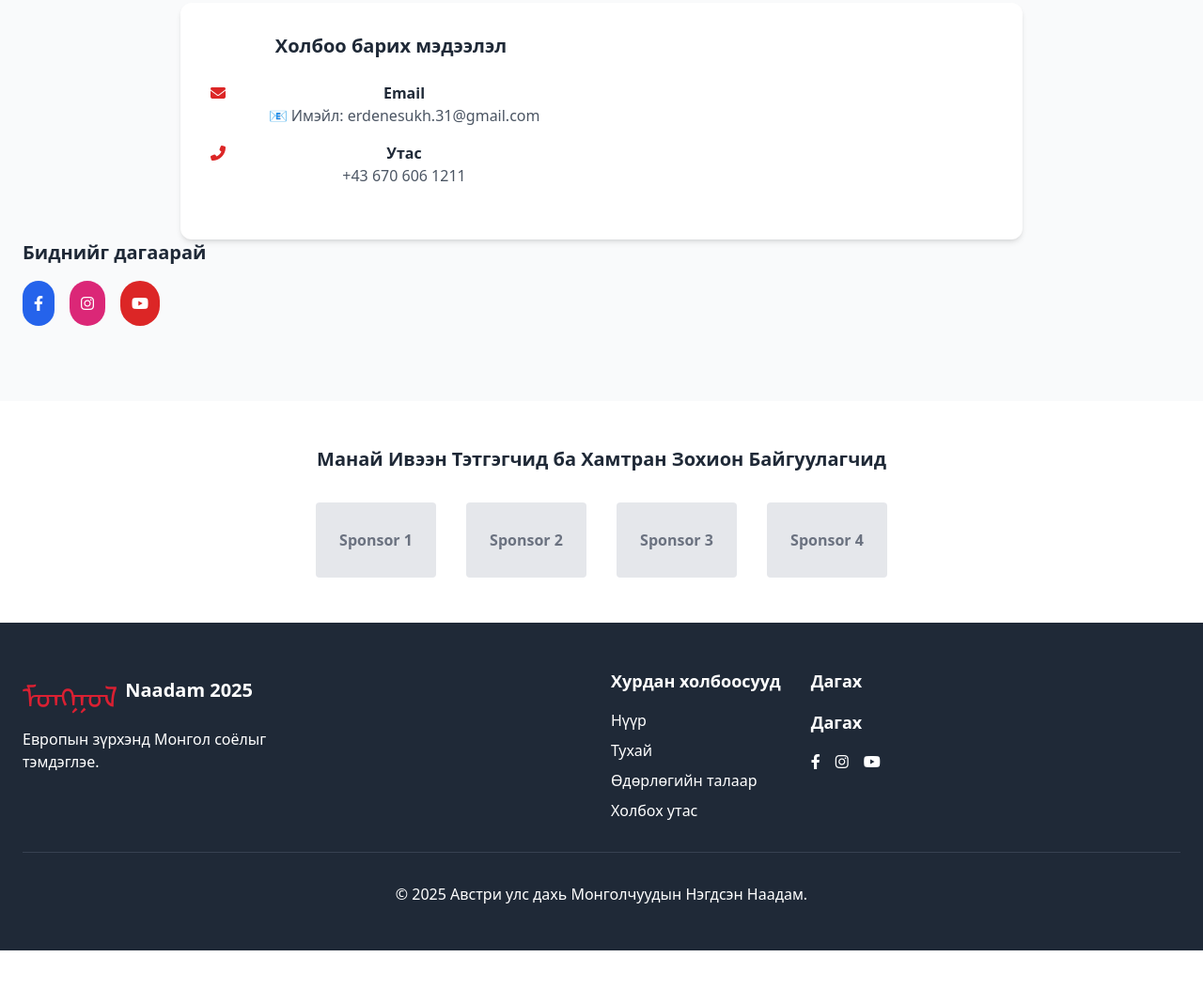
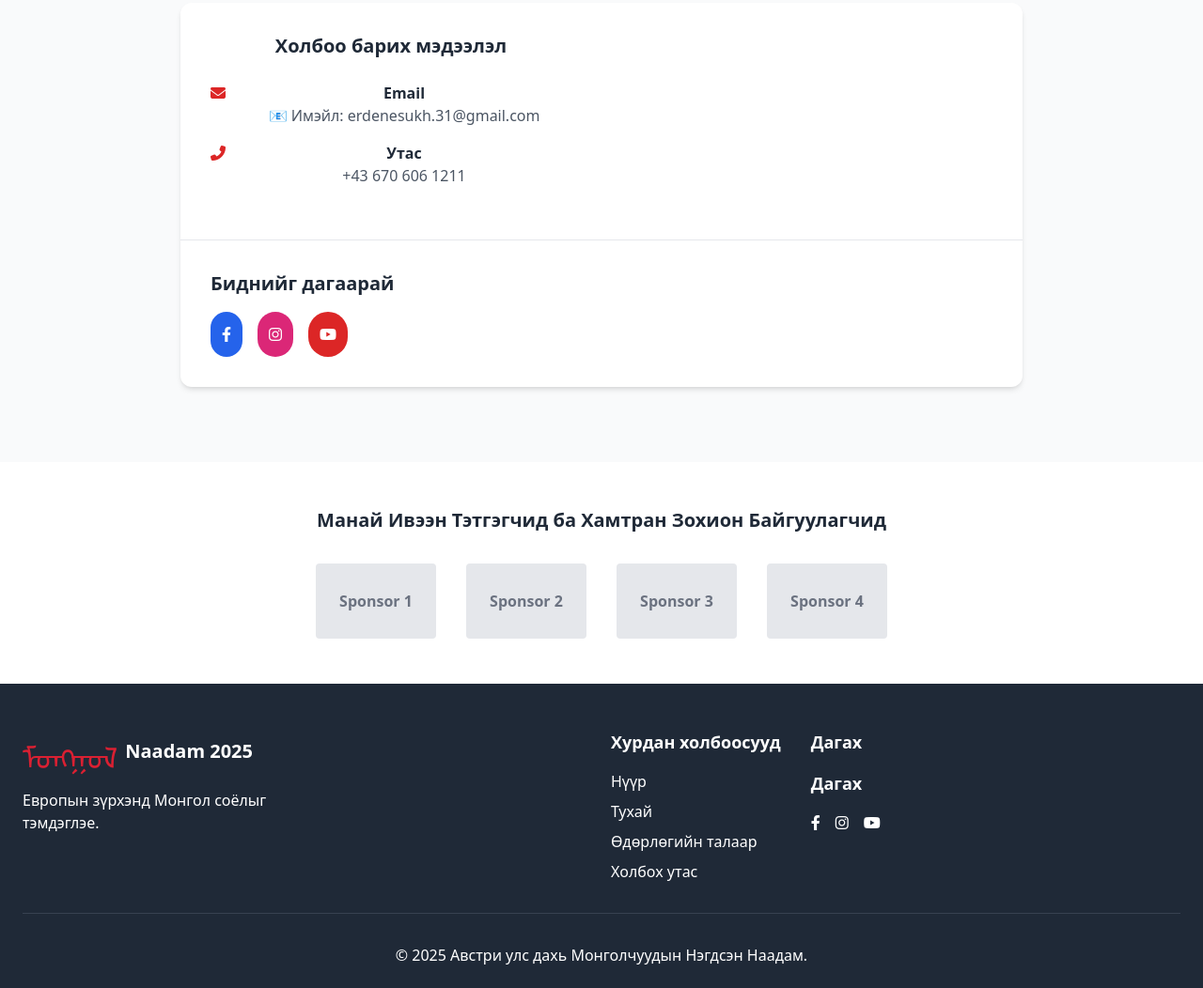
Before and after one commit to emeraldtorst/Naadam, a plain HTML site: page index.html in a window 1280 px wide. Shown: the part 4037-5089 px from the top of the page at 94% size. Before the commit the page ends 5049 px from the top, so only its background shows below. Drawn offline with nearby package versions, Linux system fonts and the light colour scheme.

Commit message:
Update index.html

```diff
--- a/index.html
+++ b/index.html
@@ -305,8 +305,7 @@
     <!-- Contact Section -->
 <section id="contact" class="py-20 bg-gray-50">
     <div class="container mx-auto px-6">
-            <h2 class="text-3xl font-bold text-center mb-12">Холбоо Барих
-</h2>
+        <h2 class="text-3xl font-bold text-center mb-12">Холбоо Барих</h2>
 
         <div class="max-w-4xl mx-auto bg-white rounded-xl shadow-md overflow-hidden">
             <div class="md:flex">
@@ -315,21 +314,24 @@
                     <div class="mb-6">
                         <div class="flex items-start mb-4">
                             <i class="fas fa-envelope text-red-600 mt-1 mr-3"></i>
-                    <div class="flex-grow text-center"> <h4 class="font-semibold">Email</h4>
+                            <div class="flex-grow text-center">
+                                <h4 class="font-semibold">Email</h4>
                                 <p class="text-gray-600">📧 Имэйл: erdenesukh.31@gmail.com</p>
                             </div>
                         </div>
                         <div class="flex items-start">
                             <i class="fas fa-phone-alt text-red-600 mt-1 mr-3"></i>
-                    <div class="flex-grow text-center"> <h4 class="font-semibold">Утас</h4>
+                            <div class="flex-grow text-center">
+                                <h4 class="font-semibold">Утас</h4>
                                 <p class="text-gray-600">+43 670 606 1211</p>
                             </div>
                         </div>
                     </div>
                 </div>
             </div>
-</div>
 
+            <!-- This was tragically exiled before — now safely inside the box -->
+            <div class="p-8 border-t">
                 <h3 class="text-xl font-bold mb-4">Биднийг дагаарай</h3>
                 <div class="flex space-x-4">
                     <a href="https://www.facebook.com/profile.php?id=61574466600048" target="_blank" rel="noopener noreferrer" class="bg-blue-600 text-white p-3 rounded-full hover:bg-blue-700 transition duration-200">
@@ -343,7 +345,7 @@
                     </a>
                 </div>
             </div>
-                </div>
+
         </div>
     </div>
 </section>
```
Lines whose indentation alone changed are shown as unchanged.
